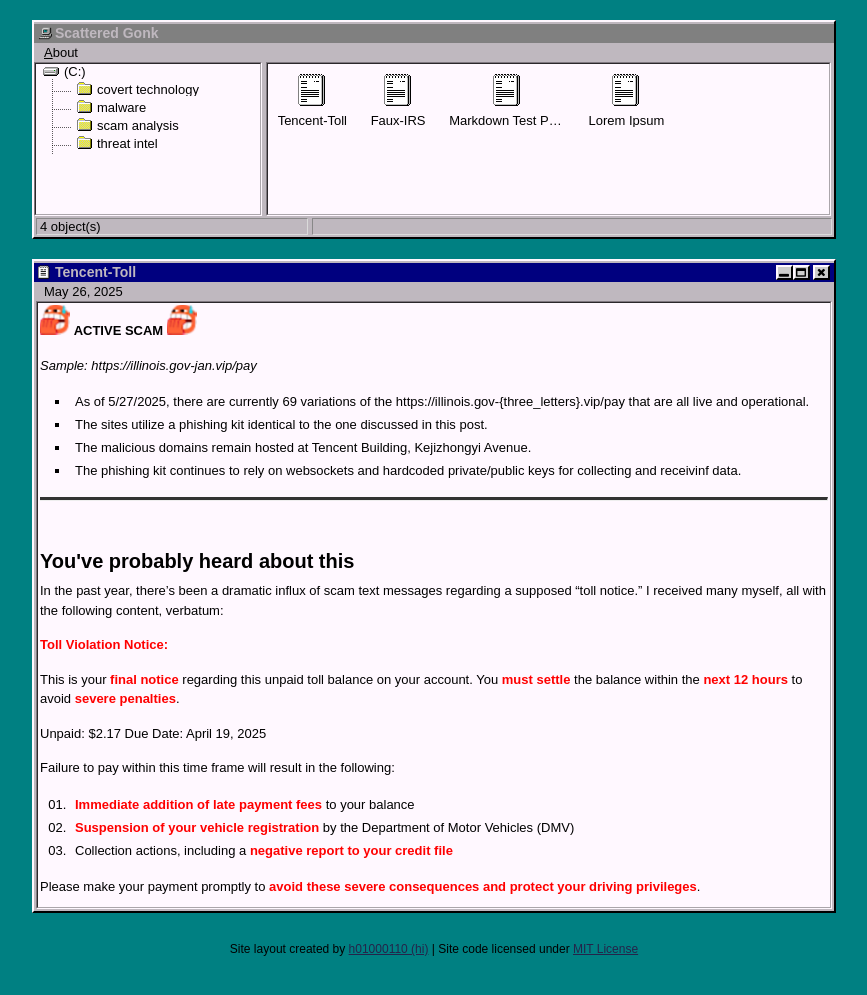
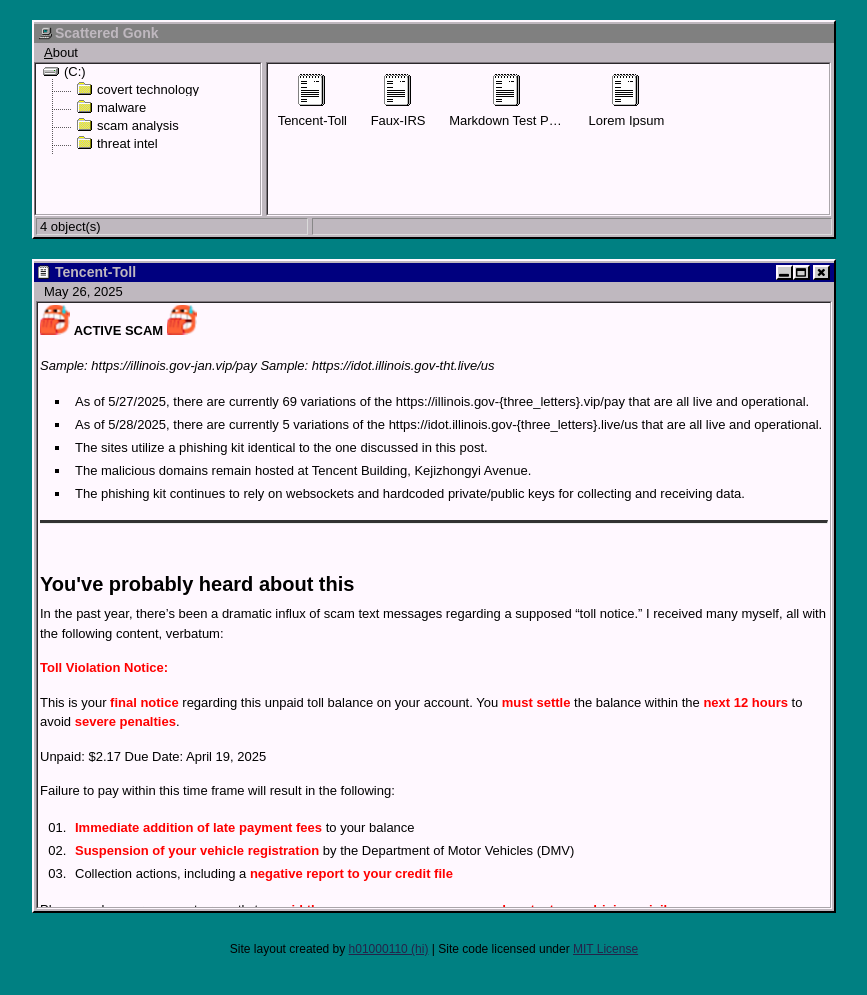
Before and after one commit to scattered-gonk/scattered-gonk.github.io, a Jekyll site: the page built from _posts/2025-26-05-Tencent-Toll.md, in a window 1280 px wide. Shown: the top 995 px of the page, without its empty margins (206-1073 px from the left). Built offline with Jekyll 4.4.1, drawn with Linux system fonts in a browser that asks for light colours.

Commit message:
Updated posts

```diff
--- a/_posts/2025-26-05-Tencent-Toll.md
+++ b/_posts/2025-26-05-Tencent-Toll.md
@@ -10,10 +10,12 @@
 <img src="/assets/nail_bite.ico" width="30" height="30">  **ACTIVE SCAM**   <img src="/assets/nail_bite.ico" width="30" height="30">
 
 *Sample: https://illinois.gov-jan.vip/pay*
+*Sample: https://idot.illinois.gov-tht.live/us*
 * As of 5/27/2025, there are currently 69 variations of the https://illinois.gov-{three_letters}.vip/pay that are all live and operational.
+* As of 5/28/2025, there are currently 5 variations of the https://idot.illinois.gov-{three_letters}.live/us that are all live and operational.
 * The sites utilize a phishing kit identical to the one discussed in this post.
 * The malicious domains remain hosted at Tencent Building, Kejizhongyi Avenue.
-* The phishing kit continues to rely on websockets and hardcoded private/public keys for collecting and receivinf data.
+* The phishing kit continues to rely on websockets and hardcoded private/public keys for collecting and receiving data.
 
 <hr />
 
```
Also changed, not shown: other parts of _posts/2025-26-05-Tencent-Toll.md (+1 -1 lines).
